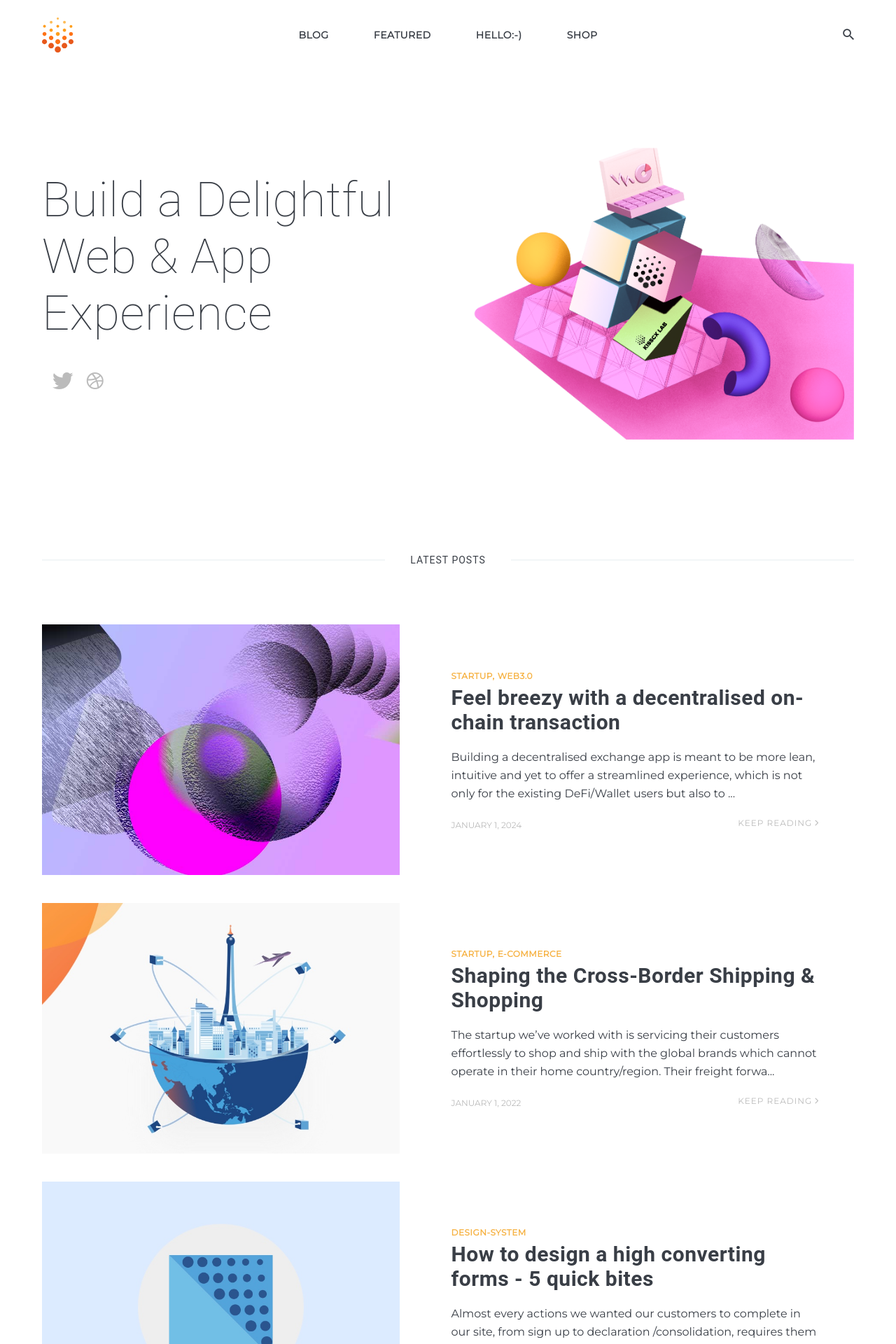
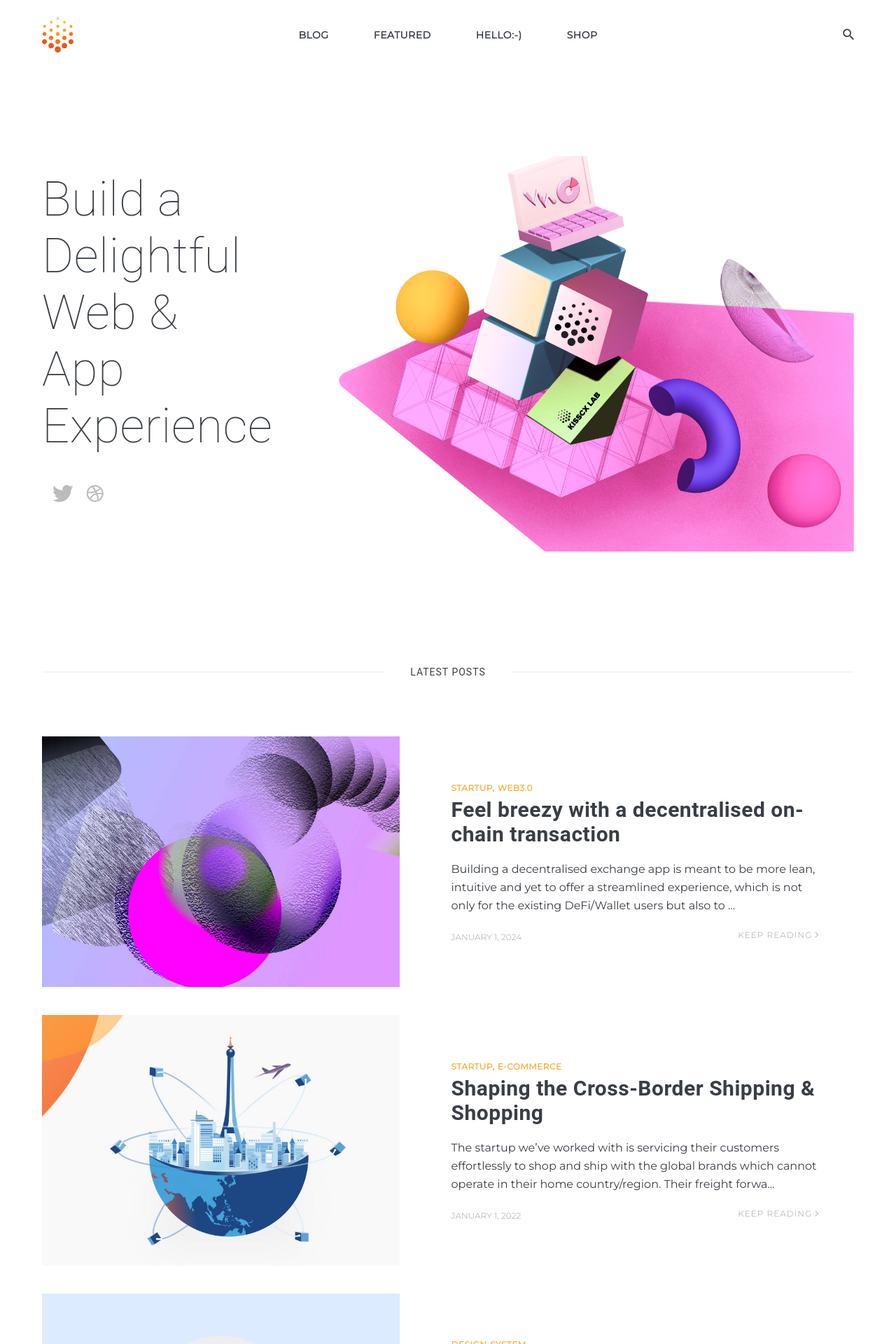
Before and after one commit to aimo-mala/aimo-mala.github.io, a Jekyll site: the page built from index.html, in a window 1280 px wide. Shown: the top 1920 px of the page at 70% size. Built offline with Jekyll 4.4.1, drawn with Linux system fonts in a browser that asks for light colours; nearby versions of some CDN libraries; the list of posts is cut into pages by our own code.

Commit message:
hero image

```diff
--- a/_includes/hero.html
+++ b/_includes/hero.html
@@ -2,7 +2,7 @@
 <div class="hero">
   <div class="container">
     <div class="row">
-      <div class="col col-6 col-t-12 last-item">
+      <div class="col col-4 col-t-12 last-item">
         <div class="hero__content">
           <h1 class="hero__title">{{ site.data.settings.author.say-hello }}</h1>
           <p class="hero__subtitle">{{ site.data.settings.author.bio }}</p>
@@ -12,7 +12,7 @@
           </div>
         </div>
       </div>
-      <div class="col col-6 col-t-12">
+      <div class="col col-8 col-t-12">
         <div class="hero__image">
           <img src="{{site.baseurl}}/images/{{ site.data.settings.author.image }}" alt="">
         </div>
```
